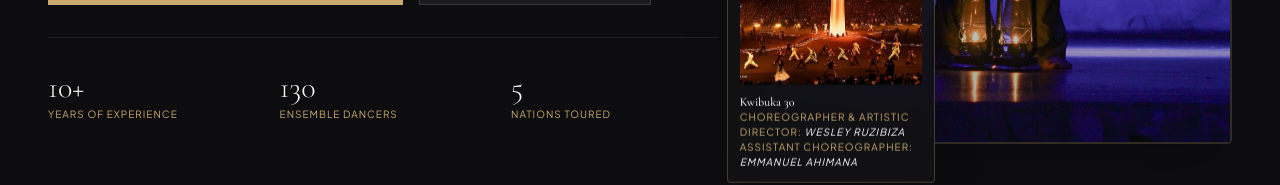
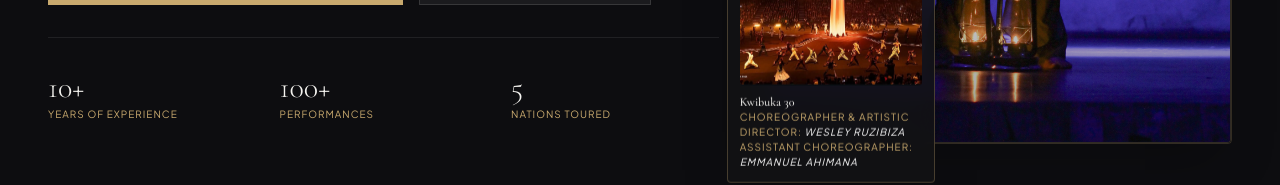
Before and after one commit to Mosey-manzi/emma-portfolio, a Next.js app: page / in a window 1280 px wide. Shown: the part 620-805 px from the top of the page. Built offline with nearby package versions, Linux system fonts and the light colour scheme.

Commit message:
another one

```diff
--- a/app/page.tsx
+++ b/app/page.tsx
@@ -72,8 +72,8 @@ export default function HomePage() {
                   <span className="uppercase tracking-widest text-[10px] text-[#c8a96e]">Years of Experience</span>
                 </div>
                 <div>
-                  <span className="block font-serif text-2xl sm:text-3xl text-[#f5f4f0] font-light">130</span>
-                  <span className="uppercase tracking-widest text-[10px] text-[#c8a96e]">Ensemble Dancers</span>
+                  <span className="block font-serif text-2xl sm:text-3xl text-[#f5f4f0] font-light">100+</span>
+                  <span className="uppercase tracking-widest text-[10px] text-[#c8a96e]">Performances</span>
                 </div>
                 <div>
                   <span className="block font-serif text-2xl sm:text-3xl text-[#f5f4f0] font-light">5</span>
--- a/data/projects.ts
+++ b/data/projects.ts
@@ -138,7 +138,7 @@ Darkness becomes a space of transformation, where breath is rediscovered and lim
       { role: 'Artistic Programming & Coordination', name: 'Didacienne Nibagwire' },
       { role: 'Music', name: 'Herve Twahirwa & Samuel Kamanzi' },
       { role: 'Costume Design', name: 'Cedric Mizero' },
-      { role: 'Assistant Choreographer: ', name: 'Emmanuel Ahimana & 9' }
+      { role: 'Assistant Choreographer: ', name: 'Emmanuel Ahimana + 9 others' }
     ],
     tags: ['Commemorative', 'Mass Ensemble', 'Cultural Memory'],
     summary: 'A monumental choreographic work bringing together 130 dancers in a moving journey from past to future, carrying three symbolic gifts: healing, unity, and renewal.',
```
